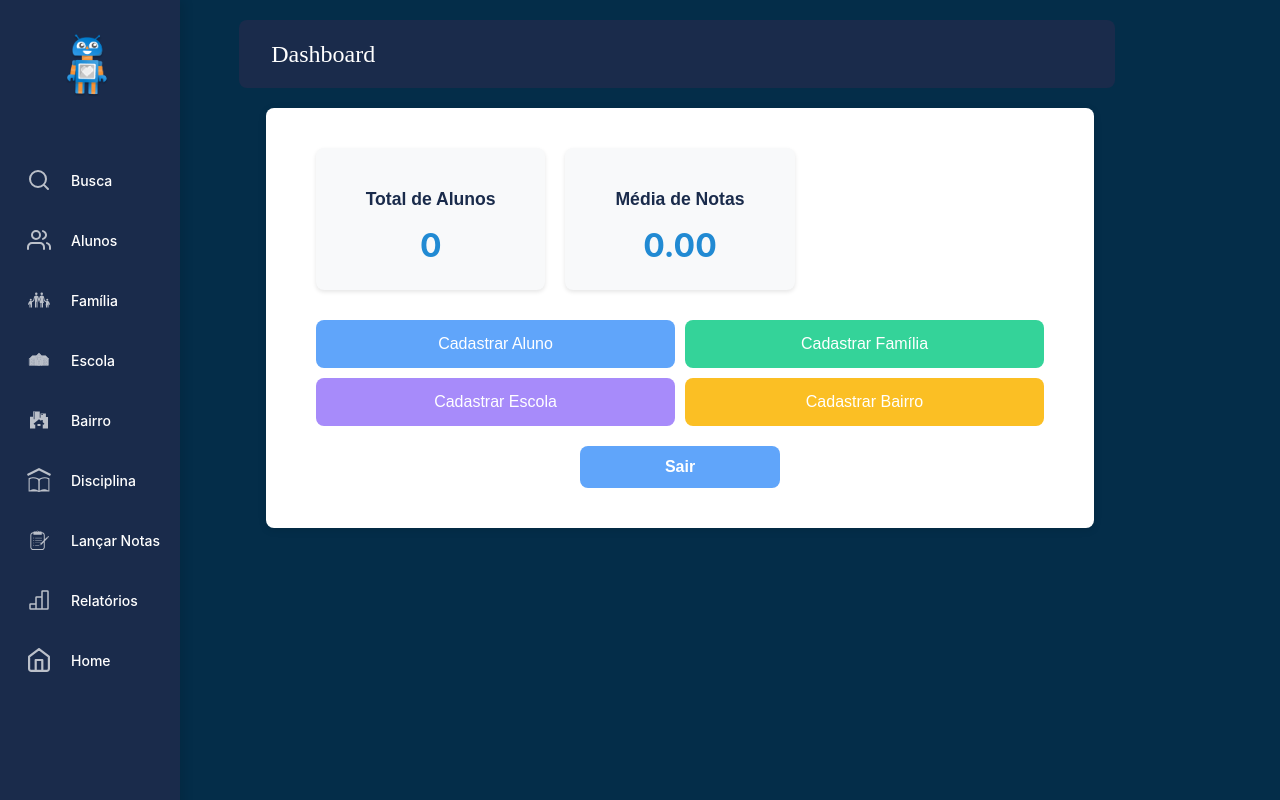
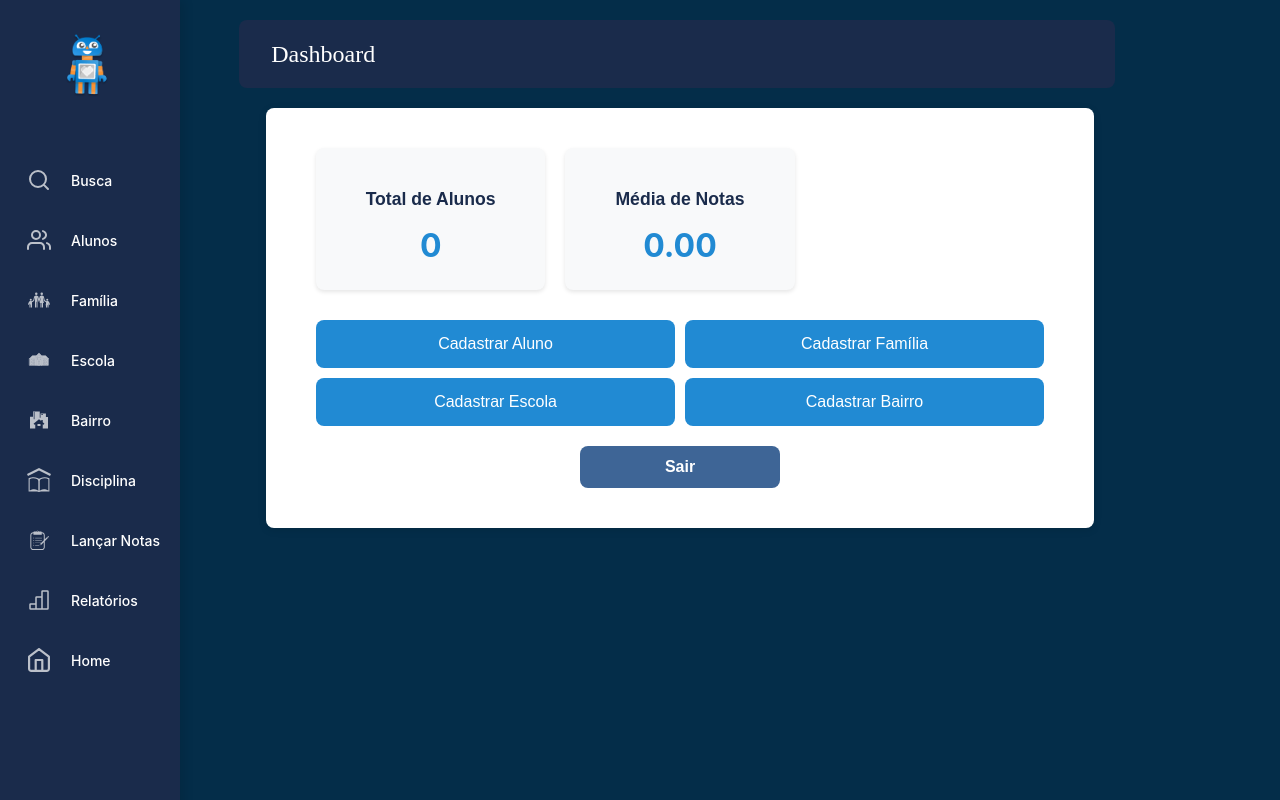
Before and after one commit to gubetiati/Projeto-ELLP, a React (Vite) app: page /dashboard in a window 1280 px wide. Built offline with nearby package versions, Linux system fonts and the light colour scheme; no server answers; sample sign-in values are in the browser's storage; a web font is replaced by a local one.

Commit message:
cores dashboard

```diff
--- a/src/components/Dashboard/Dashboard.css
+++ b/src/components/Dashboard/Dashboard.css
@@ -57,35 +57,39 @@
 }
 
 .cadastro-link-aluno {
-  background-color: #60A5FA;
+  background-color: #218AD3;
 }
 
 .cadastro-link-aluno:hover {
-  background-color: #3B82F6;
+  background-color: #0d65a3;
+  color: white;
 }
 
 .cadastro-link-familia {
-  background-color: #34D399;
+  background-color: #218AD3;
 }
 
 .cadastro-link-familia:hover {
-  background-color: #059669;
+  background-color: #0d65a3;
+  color: white;
 }
 
 .cadastro-link-escola {
-  background-color: #A78BFA;
+  background-color: #218AD3;
 }
 
 .cadastro-link-escola:hover {
-  background-color: #7C3AED;
+  background-color: #0d65a3;
+  color: white;
 }
 
 .cadastro-link-bairro {
-  background-color: #FBBF24;
+  background-color: #218AD3;
 }
 
 .cadastro-link-bairro:hover {
-  background-color: #D97706;
+  background-color: #0d65a3;
+  color: white;
 }
 
 .logout-container {
@@ -95,7 +99,7 @@
 }
 
 .logout-button {
-  background-color: #60A5FA;
+  background-color: #3e6596;
   color: white;
   border: none;
   padding: 12px 20px;
@@ -109,7 +113,7 @@
 }
 
 .logout-button:hover {
-  background-color: #3B82F6;
+  background-color: #2d496b;
 }
 
 /* Responsividade */
```
